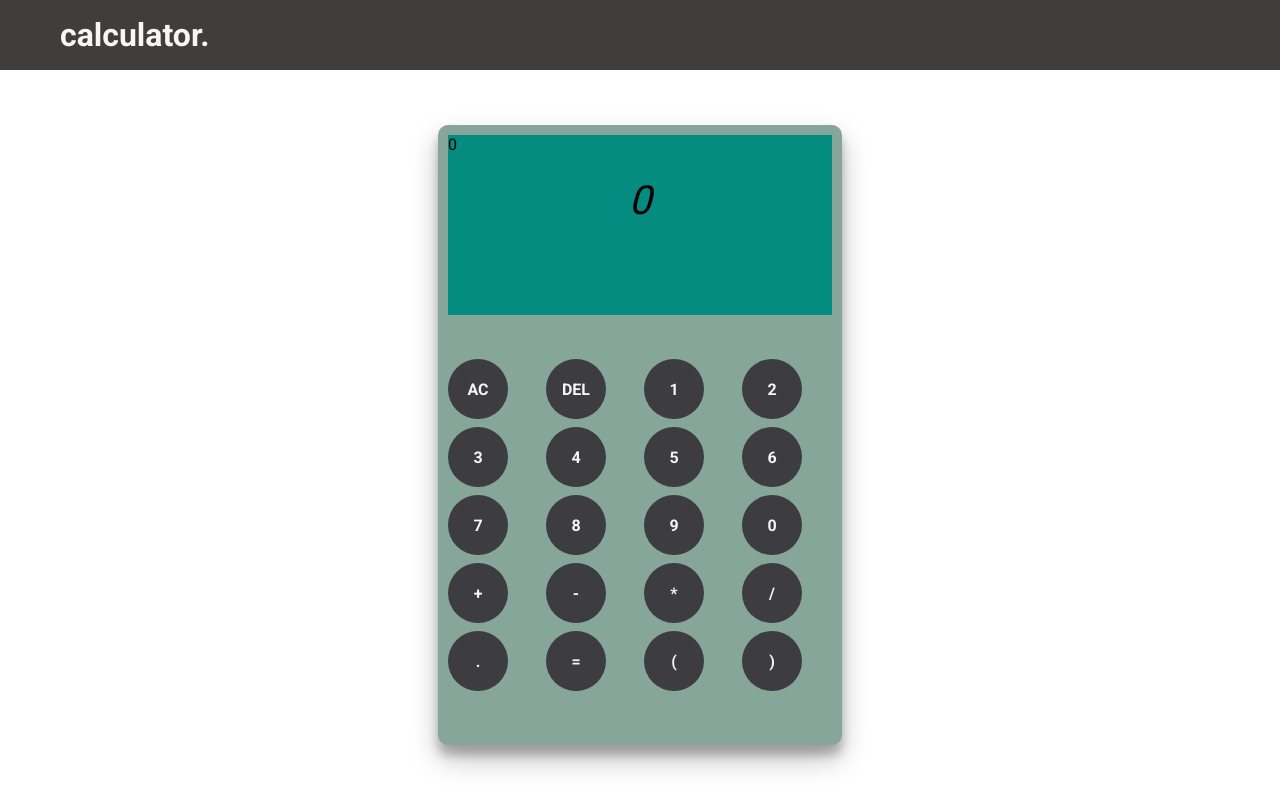
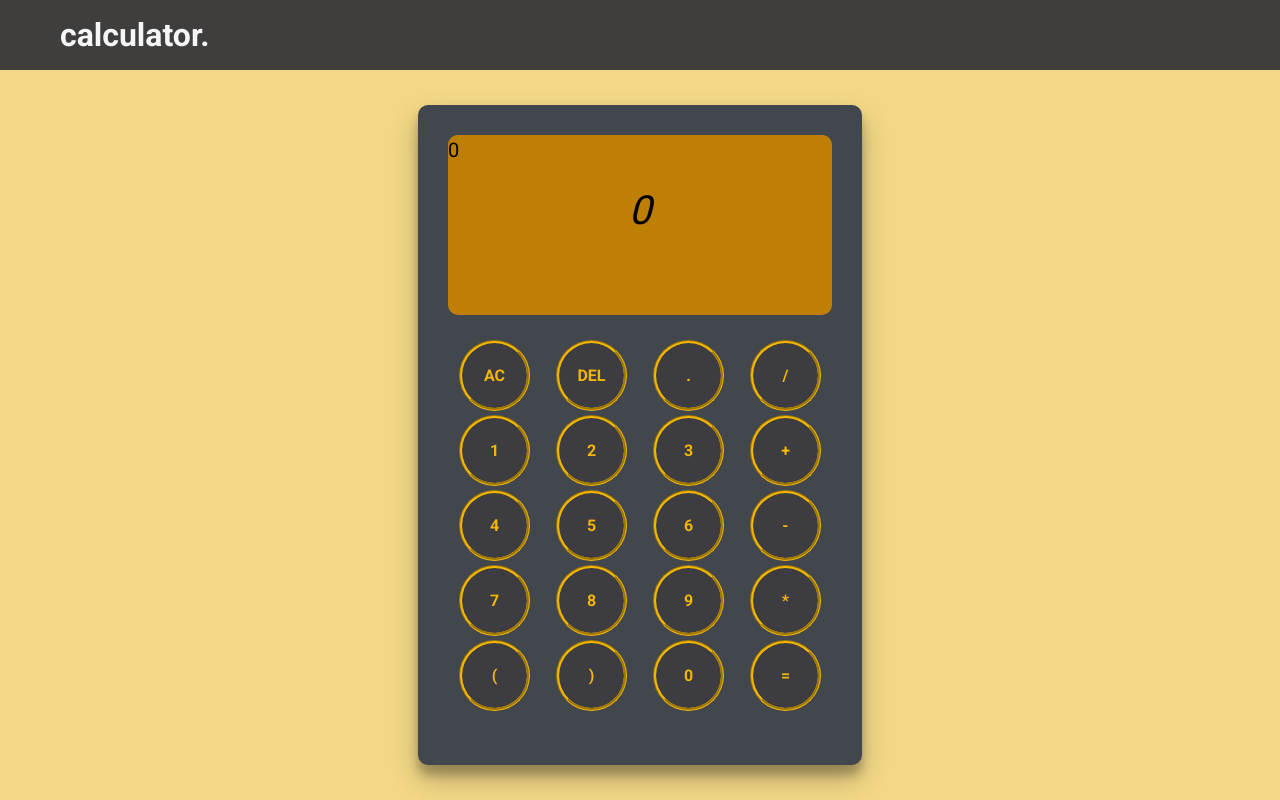
Before and after one commit to mateib47/web-calculator, a React (Create React App) app: page / in a window 1280 px wide. Built offline with nearby package versions, Linux system fonts and the light colour scheme; a web font is replaced by a local one.

Commit message:
fix buttons alignment and change colors

```diff
--- a/src/app.scss
+++ b/src/app.scss
@@ -1,7 +1,7 @@
 .app {
     font-family: "Roboto", sans-serif;
     height: 100vh;
-    background-color: white;
+    background-color: #f3d887;
     display: flex;
     flex-direction: column;
     justify-content: flex-end;
--- a/src/components/Button/button.scss
+++ b/src/components/Button/button.scss
@@ -1,13 +1,15 @@
 .button{
     background-color: #3D3C40;
-    width: 60px;
-    height: 60px;
+    width: 65px;
+    height: 65px;
     border-radius: 50%;
     display: flex;
     flex-direction: column;
     justify-content: center;
     align-items: center;
-    color: #f6f6f6;
+    color: #F2B705;
     font-weight: 600;
     cursor: pointer;
+    border-style: groove;
+    border-color: #F2B705;
 }
--- a/src/components/Calculator/Calculator.jsx
+++ b/src/components/Calculator/Calculator.jsx
@@ -14,24 +14,25 @@ const Calculator = ({expr, setExpr}) => {
   let chars = [
     { char: "AC", id: "clear" },
     { char: "DEL", id: "delete" },
+    { char: ".", id: "decimal" },
+    { char: "/", id: "divide" },
     { char: "1", id: "one" },
     { char: "2", id: "two" },
     { char: "3", id: "three" },
+    { char: "+", id: "add" },
     { char: "4", id: "four" },
     { char: "5", id: "five" },
     { char: "6", id: "six" },
+    { char: "-", id: "subtract" },
     { char: "7", id: "seven" },
     { char: "8", id: "eight" },
     { char: "9", id: "nine" },
-    { char: "0", id: "zero" },
-    { char: "+", id: "add" },
-    { char: "-", id: "subtract" },
     { char: "*", id: "multiply" },
-    { char: "/", id: "divide" },
-    { char: ".", id: "decimal" },
-    { char: "=", id: "equals" },
     { char: "(", id: "lpar" },
     { char: ")", id: "rpar" },
+    { char: "0", id: "zero" },
+    { char: "=", id: "equals" },
+
   ];
   return (
     <div className="calculator">
@@ -41,9 +42,9 @@ const Calculator = ({expr, setExpr}) => {
       </div>
       <div className="bottom">
         <Box sx={{ flexGrow: 1 }}>
-          <Grid container spacing={1}>
+          <Grid container spacing={0.5}>
             {chars.map((c) => (
-              <Grid item xs={3}>
+              <Grid item xs={3} sx={{display:'flex', flexDirection:'column', alignItems:'center', justifyContent:'center' }}>
                 <Button
                   character={c.char}
                   id={c.id}
--- a/src/components/Calculator/calculator.scss
+++ b/src/components/Calculator/calculator.scss
@@ -1,21 +1,23 @@
 .calculator {
     width: 30vw;
     height: 75vh;
-    background-color: #86A69A;
+    background-color: #42464d;
     box-shadow: rgba(0, 0, 0, 0.25) 0px 14px 28px, rgba(0, 0, 0, 0.22) 0px 10px 10px;
     border-radius: 10px;
     display: flex;
     flex-direction: column;
-    padding: 10px;
+    padding: 30px;
 
     .top{
         flex: 0.3;
-        background-color: #038C7F;
+        background-color: #BF7E04;
+        border-radius: 10px;
     }
     .bottom{
         flex: 0.7;
         display: flex;
         justify-content: center;
         align-items: center;
+        overflow: hidden;
     }
 }
--- a/src/components/Display/display.scss
+++ b/src/components/Display/display.scss
@@ -1,5 +1,9 @@
 .display{
-    background-color: #038C7F;
+    background-color: inherit;
     word-wrap: break-word;
-    height: 20px;
+    height: 30px;
+    font-size: 20px;
+    display: flex;
+    align-items: center;
+
 }
```
